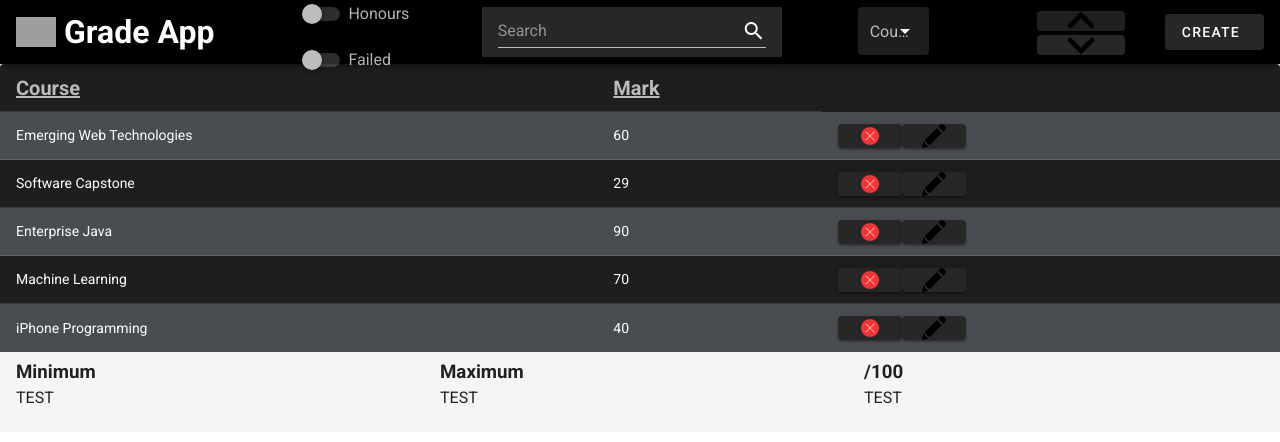
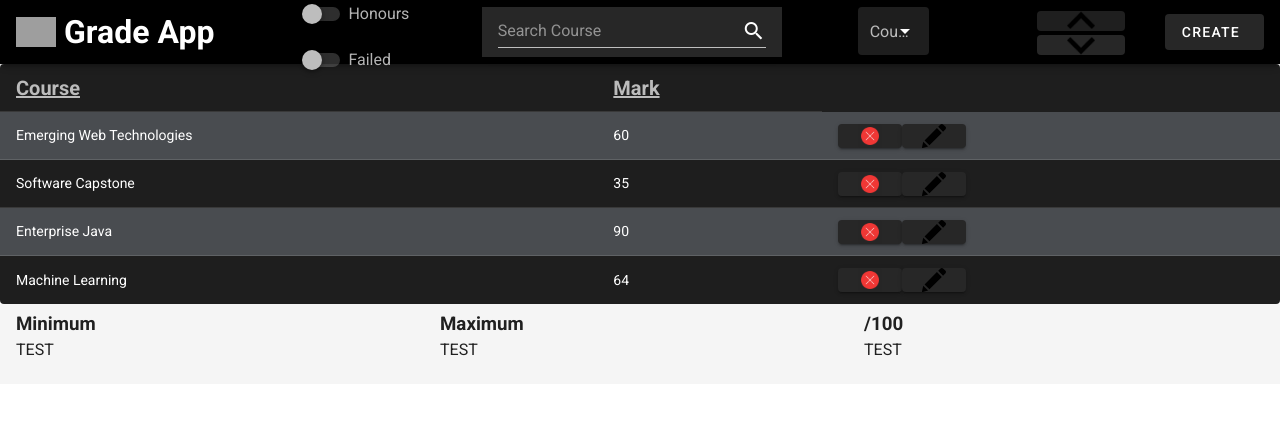
Before and after one commit to nenadskocic/grade-app-vuex, a Vue app: page / in a window 1280 px wide. Shown: the top 442 px of the page. Built offline with nearby package versions, Linux system fonts and the light colour scheme; grey boxes are pictures that could not be loaded.

Commit message:
added course & honours/failed search

```diff
--- a/src/components/Grades.vue
+++ b/src/components/Grades.vue
@@ -24,6 +24,7 @@
         <v-switch
           class="mr-16"
           v-model="honoursSwitch"
+          @click="honoursSearch"
           color="#0EEB50"
           options="hsOptions"
           label="Honours"
@@ -31,6 +32,7 @@
         </v-switch>
         <v-switch
           v-model="failedSwitch"
+          @click="failedSearch"
           color="#FF0000"
           options="fsOptions"
           label="Failed"
@@ -42,8 +44,9 @@
           <v-text-field
             dark
             class="mt-5"
+            v-model="searchCourse"
             append-icon="mdi-magnify"
-            placeholder="Search"
+            placeholder="Search Course"
           >
           </v-text-field>
         </v-toolbar>
@@ -159,7 +162,7 @@
           </tr>
         </thead>
         <tbody>
-          <tr v-for="(course, index) in courses" v-bind:key="index">
+          <tr v-for="(course, index) in filteredUsers" v-bind:key="index">
             <td>{{ course.courseName }}</td>
             <td>{{ course.mark }}</td>
 
@@ -207,12 +210,21 @@ export default {
     sortDirection: "asc",
     dialogBtnTitle: "",
     itemType: "",
+    col: "",
+    searchCourse: "",
   }),
   components: {
     FooterStats,
   },
   computed: {
     ...mapState(["title", "courses", "headers"]),
+
+    filteredUsers: function () {
+      return this.courses
+        .filter(this.searchByCourse)
+        .filter(this.honoursSearch)
+        .filter(this.failedSearch);
+    },
   },
   methods: {
     ...mapMutations(["ADD_COURSE", "EDIT_COURSE"]),
@@ -251,12 +263,36 @@ export default {
       this.sortDirection = direction;
 
       var col = this.itemType;
-      console.log(col);
 
       if (this.sortDirection == "desc") {
-        this.courses = this.courses.sort((a, b) => (a[col] > b[col] ? 1 : -1));
+        this.courses.sort((a, b) => (a[col] > b[col] ? 1 : -1));
       } else {
-        this.courses = this.courses.sort((a, b) => (a[col] < b[col] ? 1 : -1));
+        this.courses.sort((a, b) => (a[col] < b[col] ? 1 : -1));
+      }
+    },
+    searchByCourse(course) {
+      if (this.searchCourse.length === 0) {
+        return true;
+      }
+
+      return (
+        course.courseName
+          .toLowerCase()
+          .indexOf(this.searchCourse.toLowerCase()) > -1
+      );
+    },
+    honoursSearch(course) {
+      if (this.honoursSwitch == true) {
+        return course.mark >= 80;
+      } else {
+        return true;
+      }
+    },
+    failedSearch(course) {
+      if (this.failedSwitch == true) {
+        return course.mark < 50;
+      } else {
+        return true;
       }
     },
   },
--- a/src/store/store.js
+++ b/src/store/store.js
@@ -24,7 +24,7 @@ export default new Vuex.Store( {
             },
             {
                 courseName: "Software Capstone",
-                mark: "29",
+                mark: "35",
             },
             {
                 courseName: "Enterprise Java",
@@ -32,11 +32,7 @@ export default new Vuex.Store( {
             },
             {
                 courseName: "Machine Learning",
-                mark: "70",
-            },
-            {
-                courseName: "iPhone Programming",
-                mark: "40",
+                mark: "64",
             },
         ],
         edited: [
@@ -48,9 +44,6 @@ export default new Vuex.Store( {
 
     },
     getters: {
-        all: (state) => {
-            return state.courses;
-        }
     },
     mutations: {
         ADD_COURSE: (state, course) => {
@@ -73,6 +66,7 @@ export default new Vuex.Store( {
             //this.index = state.courses.indexOf(course)
             //this.edited = Object.assign({}, course)
         },
+
     },
     actions: {
         removeCourse: (context, course) => {
```
